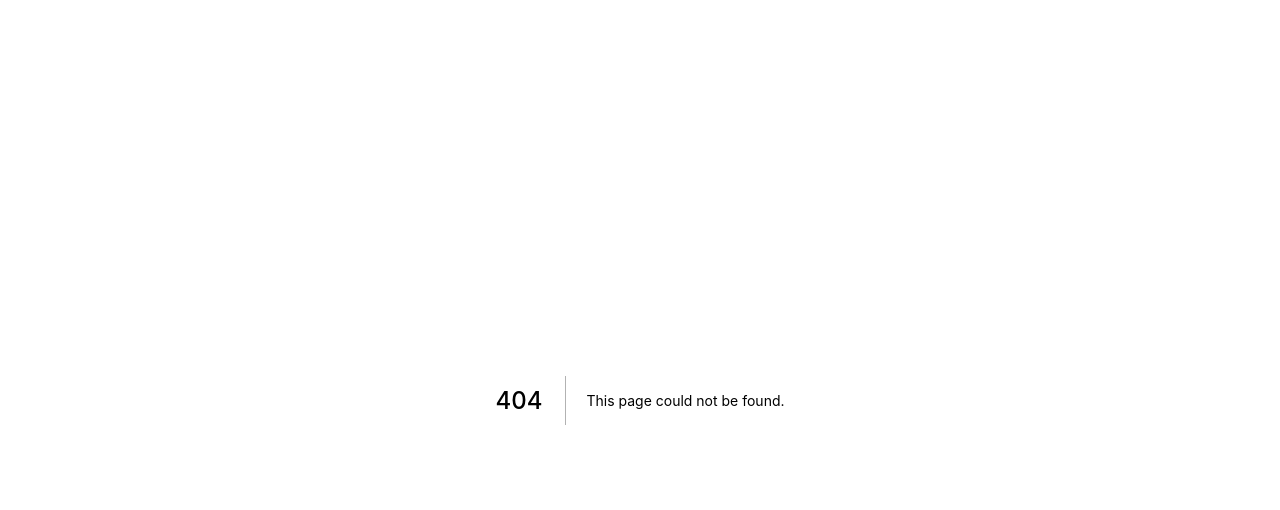
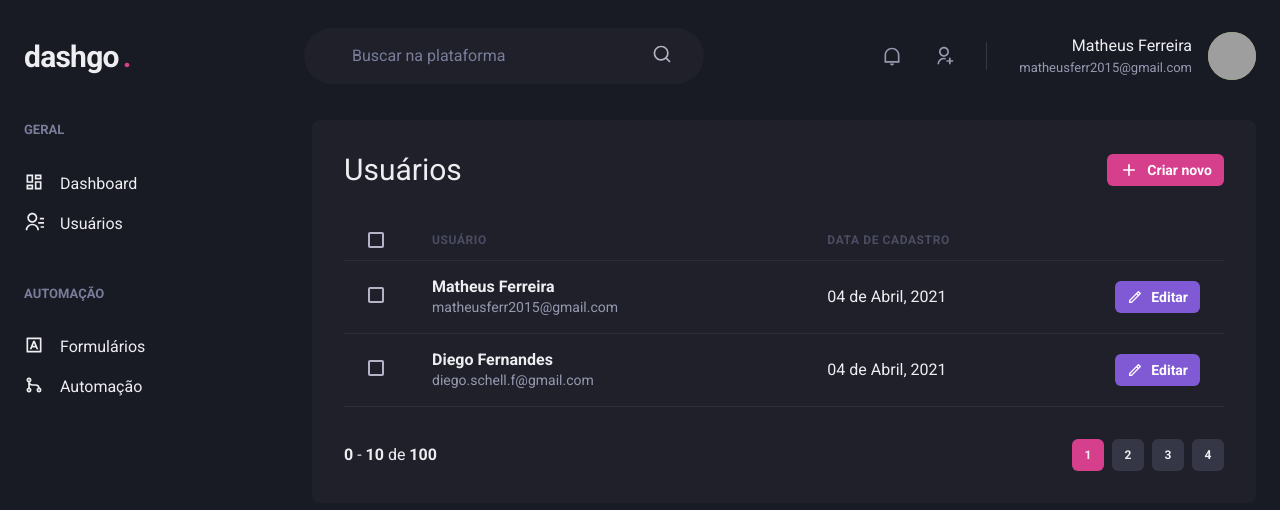
Before and after one commit to ledoctah/dashgo, a Next.js app: page /users in a window 1280 px wide. Before the commit this address had no page. Shown: the top 510 px of the page. Built offline with nearby package versions, Linux system fonts and the light colour scheme; grey boxes are pictures that could not be loaded.

Commit message:
added create user and list user screens

```diff
--- /dev/null
+++ b/src/components/Pagination.tsx
@@ -0,0 +1,65 @@
+import { Box, Button, Stack } from '@chakra-ui/react';
+
+export function Pagination(): JSX.Element {
+  return (
+    <Stack
+      direction="row"
+      spacing="6"
+      mt="8"
+      justify="space-between"
+      align="center"
+    >
+      <Box>
+        <strong>0</strong> - <strong>10</strong> de <strong>100</strong>
+      </Box>
+      <Stack direction="row" spacing="2">
+        <Button
+          size="sm"
+          fontSize="xs"
+          width="4"
+          bg="pink"
+          disabled
+          _disabled={{ bgColor: 'pink.500', cursor: 'default' }}
+        >
+          1
+        </Button>
+
+        <Button
+          size="sm"
+          fontSize="xs"
+          width="4"
+          bg="gray.700"
+          _hover={{
+            bg: 'gray.500',
+          }}
+        >
+          2
+        </Button>
+
+        <Button
+          size="sm"
+          fontSize="xs"
+          width="4"
+          bg="gray.700"
+          _hover={{
+            bg: 'gray.500',
+          }}
+        >
+          3
+        </Button>
+
+        <Button
+          size="sm"
+          fontSize="xs"
+          width="4"
+          bg="gray.700"
+          _hover={{
+            bg: 'gray.500',
+          }}
+        >
+          4
+        </Button>
+      </Stack>
+    </Stack>
+  );
+}
--- /dev/null
+++ b/src/pages/users/index.tsx
@@ -0,0 +1,126 @@
+import {
+  Box,
+  Button,
+  Checkbox,
+  Flex,
+  Heading,
+  Icon,
+  Table,
+  Tbody,
+  Td,
+  Text,
+  Th,
+  Thead,
+  Tr,
+} from '@chakra-ui/react';
+import { RiAddLine, RiPencilLine } from 'react-icons/ri';
+
+import { Header } from '../../components/Header';
+import { Pagination } from '../../components/Pagination';
+import { Sidebar } from '../../components/Sidebar';
+
+export default function UserList(): JSX.Element {
+  return (
+    <Box>
+      <Header />
+
+      <Flex w="100%" my="6" maxWidth={1480} mx="auto" px="6">
+        <Sidebar />
+
+        <Box flex="1" borderRadius={8} bg="gray.800" p="8">
+          <Flex mb="8" justify="space-between" align="center">
+            <Heading size="lg" fontWeight="normal">
+              Usuários
+            </Heading>
+
+            <Button
+              as="a"
+              size="sm"
+              fontSize="sm"
+              colorScheme="pink"
+              leftIcon={<Icon as={RiAddLine} fontSize="20" />}
+            >
+              Criar novo
+            </Button>
+          </Flex>
+
+          <Table colorScheme="whiteAlpha">
+            <Thead>
+              <Tr>
+                <Th px="6" color="gray.300" width="8">
+                  <Checkbox colorScheme="pink" />
+                </Th>
+
+                <Th>Usuário</Th>
+                <Th>Data de cadastro</Th>
+                <Th width="8" />
+              </Tr>
+            </Thead>
+
+            <Tbody>
+              <Tr>
+                <Td px="6">
+                  <Checkbox colorScheme="pink" />
+                </Td>
+
+                <Td>
+                  <Box>
+                    <Text fontWeight="bold">Matheus Ferreira</Text>
+                    <Text fontSize="sm" color="gray.300">
+                      matheusferr2015@gmail.com
+                    </Text>
+                  </Box>
+                </Td>
+
+                <Td>04 de Abril, 2021</Td>
+
+                <Td>
+                  <Button
+                    as="a"
+                    size="sm"
+                    fontSize="sm"
+                    colorScheme="purple"
+                    leftIcon={<Icon as={RiPencilLine} fontSize="16" />}
+                  >
+                    Editar
+                  </Button>
+                </Td>
+              </Tr>
+
+              <Tr>
+                <Td px="6">
+                  <Checkbox colorScheme="pink" />
+                </Td>
+
+                <Td>
+                  <Box>
+                    <Text fontWeight="bold">Diego Fernandes</Text>
+                    <Text fontSize="sm" color="gray.300">
+                      diego.schell.f@gmail.com
+                    </Text>
+                  </Box>
+                </Td>
+
+                <Td>04 de Abril, 2021</Td>
+
+                <Td>
+                  <Button
+                    as="a"
+                    size="sm"
+                    fontSize="sm"
+                    colorScheme="purple"
+                    leftIcon={<Icon as={RiPencilLine} fontSize="16" />}
+                  >
+                    Editar
+                  </Button>
+                </Td>
+              </Tr>
+            </Tbody>
+          </Table>
+
+          <Pagination />
+        </Box>
+      </Flex>
+    </Box>
+  );
+}
```
Also changed, not shown: src/pages/users/create.tsx (added, +57 -0 lines).
